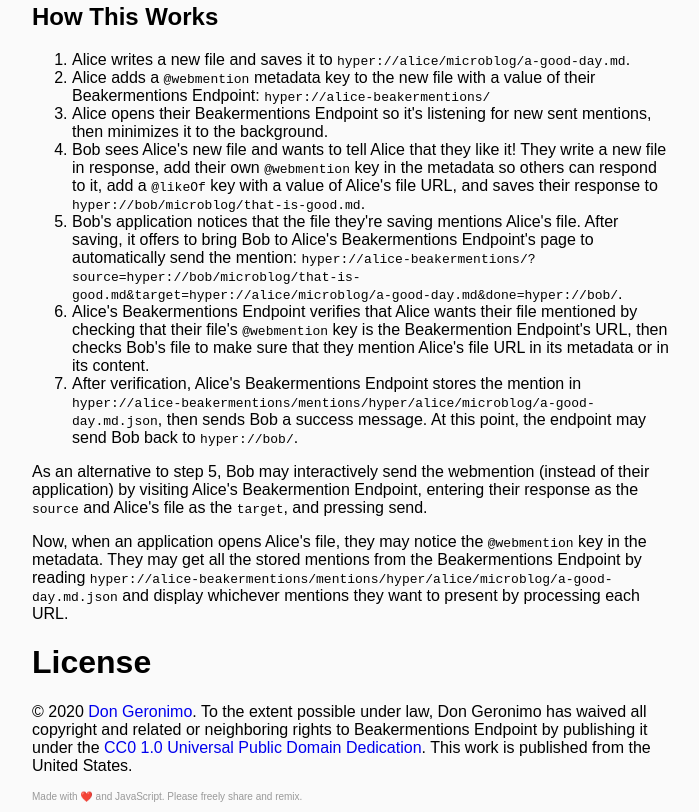
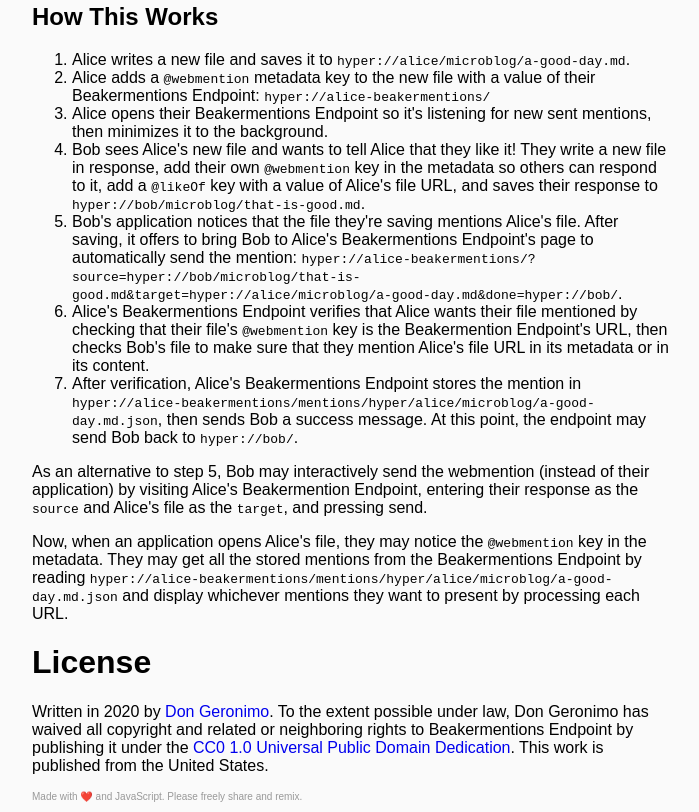
Before and after one commit to sentamalin/beakermentions-endpoint, a plain HTML site: page index.html in a window 1280 px wide. Shown: the part 653-1465 px from the top of the page, without its empty margins (288-987 px from the left). Drawn offline with Linux system fonts and the light colour scheme.

Commit message:
Update legal code blocks and files to better reflect usage of CC0.

```diff
--- a/index.html
+++ b/index.html
@@ -81,7 +81,7 @@
       </section>
       <footer>
         <h1>License</h1>
-        <p prefix="cc: http://creativecommons.org/ns#"><abbr title="Copyright">©</abbr> 2020 <a property="cc:attributionURL" href="hyper://9fa076bdc2a83f6d0d32ec010a71113b0d25eccf300a5eaedf72cf3326546c9a/">Don Geronimo</a>. To the extent possible under law, <span property="cc:attributionName">Don Geronimo</span> has waived all copyright and related or neighboring rights to Beakermentions Endpoint by publishing it under the <a rel="license" property="cc:license" href="/LICENSE.md">CC0 1.0 Universal Public Domain Dedication</a>. This work is published from the United States.</p>
+        <p prefix="cc: http://creativecommons.org/ns#">Written in 2020 by <a property="cc:attributionURL" href="hyper://9fa076bdc2a83f6d0d32ec010a71113b0d25eccf300a5eaedf72cf3326546c9a/">Don Geronimo</a>. To the extent possible under law, <span property="cc:attributionName">Don Geronimo</span> has waived all copyright and related or neighboring rights to Beakermentions Endpoint by publishing it under the <a rel="license" property="cc:license" href="/LICENSE.md">CC0 1.0 Universal Public Domain Dedication</a>. This work is published from the United States.</p>
         <p class="lovenote">Made with <abbr title="Love">❤️</abbr> and JavaScript. Please freely share and remix.</p>
       </footer>
     </main>
```
Also changed, not shown: index.css (+11 -11 lines), index.js (+9 -9 lines), modules/BeakermentionsEndpoint.js (+9 -9 lines), modules/MentionFilestore.js (+9 -9 lines), modules/Messages.js (+9 -9 lines), modules/WebmentionValidator.js (+9 -9 lines), 5 other files.
